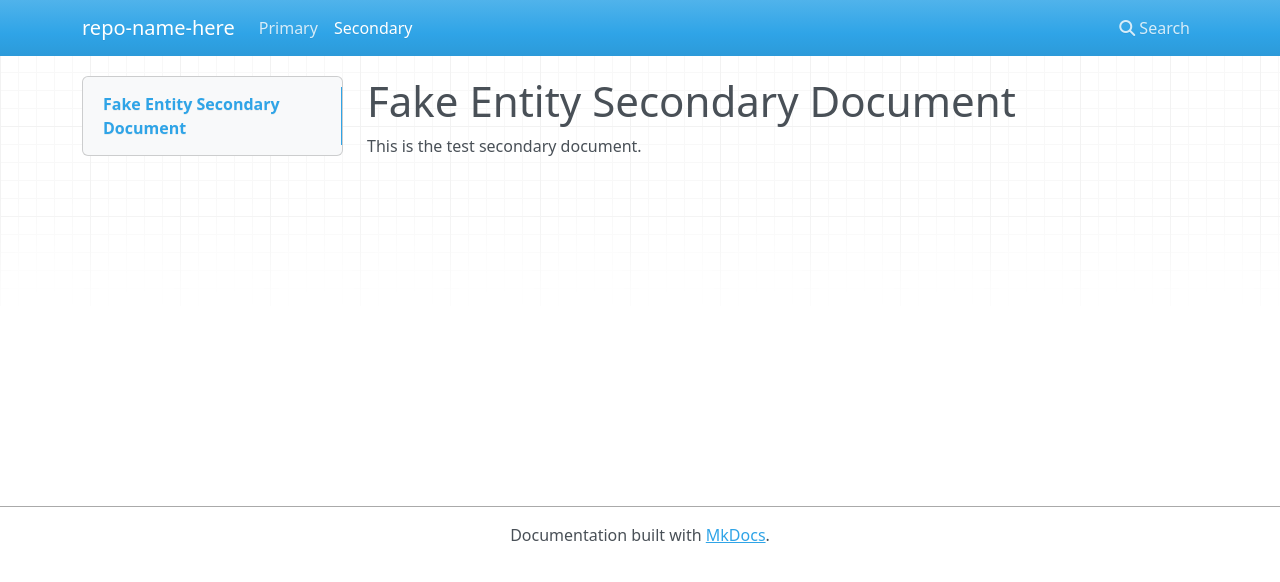
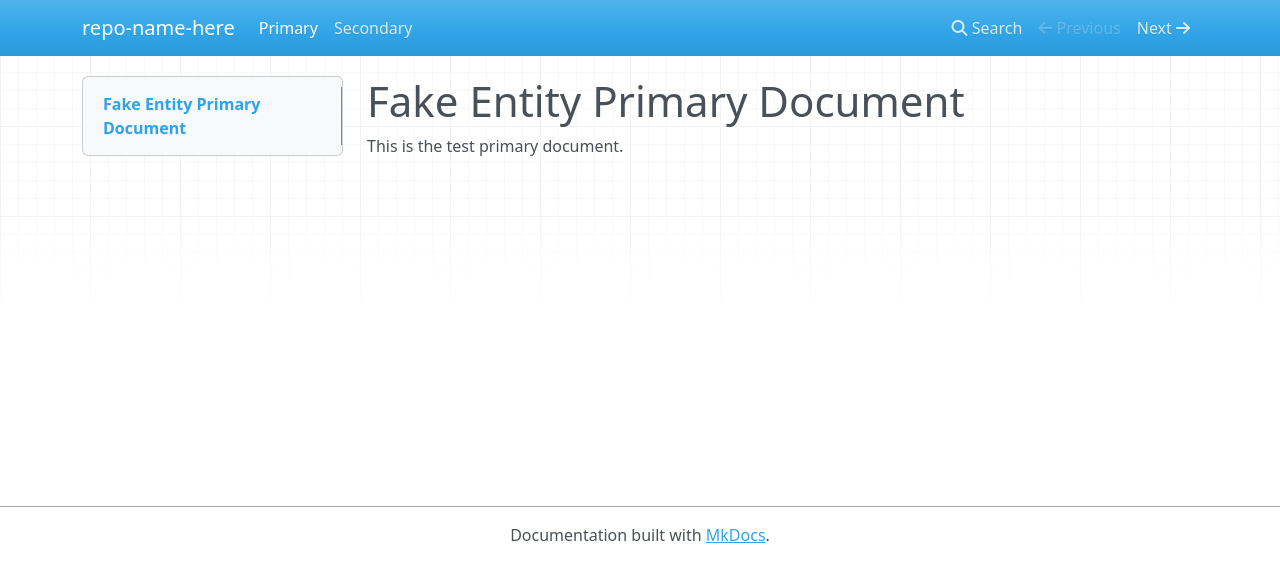
Before and after one commit to scott-ammon/fake-entity, an MkDocs documentation site: the page built from test-dir/index.md, in a window 1280 px wide. Shown: the top 582 px of the page. Built offline with MkDocs 1.6.1, drawn with Linux system fonts in a browser that asks for light colours; nearby versions of some CDN libraries.

Commit message:
restructure docs

```diff
--- a/mkdocs.yaml
+++ b/mkdocs.yaml
@@ -1,5 +1,5 @@
 site_name: 'repo-name-here'
 docs_dir: ./test-dir
 nav:
-  - Primary: ./docs/index.md
-  - Secondary: ./index.md
+  - Primary: index.md
+  - Secondary: secondary.md
--- a/test-dir/index.md
+++ b/test-dir/index.md
@@ -1,3 +1,3 @@
-# Fake Entity Secondary Document
+# Fake Entity Primary Document
 
-This is the test secondary document.
+This is the test primary document.
```
Also changed, not shown: docs/index.md (deleted, +0 -3 lines), test-dir/secondary.md (added, +3 -0 lines).
